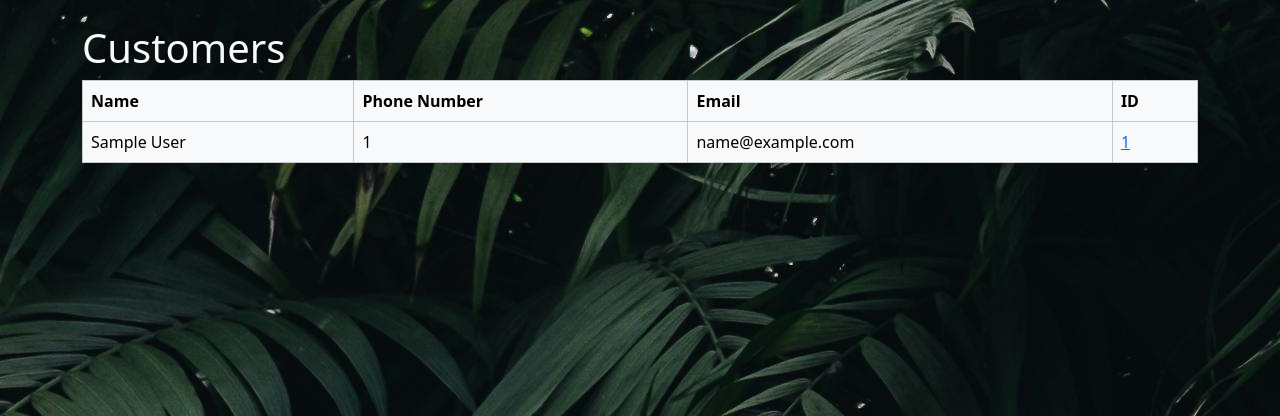
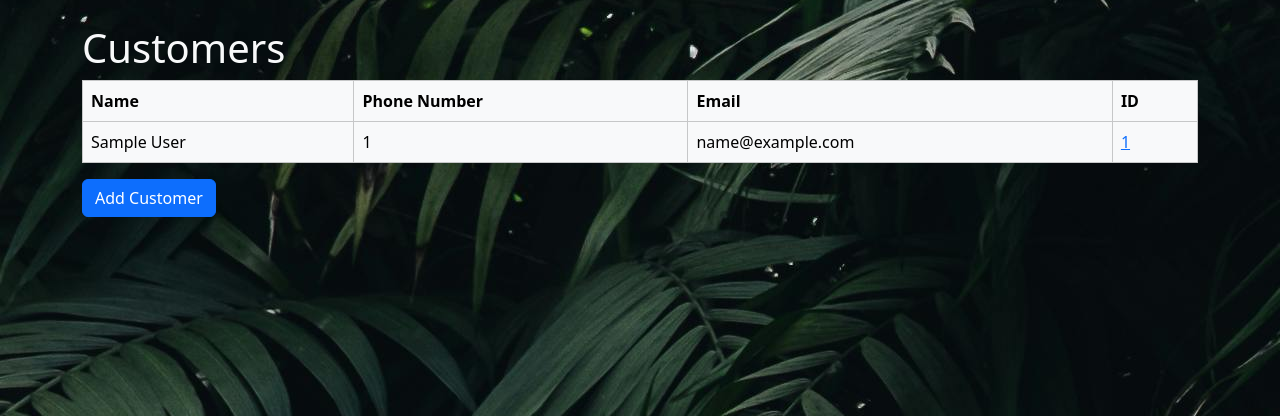
Before and after one commit to tylerboutwell/MotivateCRM, a Django app: page /crm/customers/ in a window 1280 px wide. Shown: the part 56-472 px from the top of the page. Run offline with Django 5.2, Linux system fonts and the light colour scheme; a user stored in the database is signed in; tables that the repository leaves empty hold one stand-in row (values such as "Sample post").

Commit message:
create add customer button

```diff
--- a/crm_app/templates/crm/customers.html
+++ b/crm_app/templates/crm/customers.html
@@ -27,6 +27,7 @@
     </tbody>
     {%endfor%}
     </table>
+    <button type="button" class="btn btn-primary">Add Customer</button>
 {%endif%}
 
 
```
